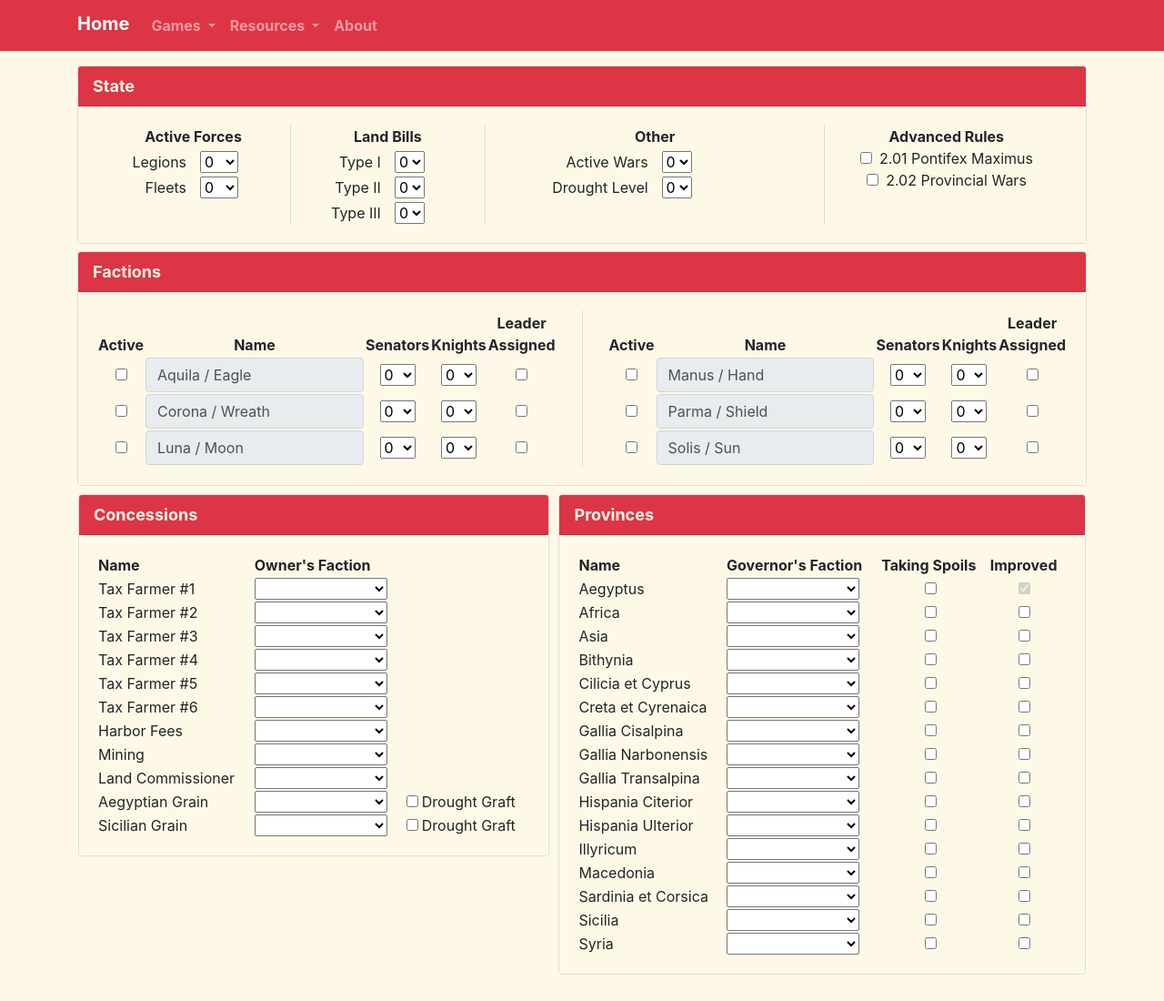
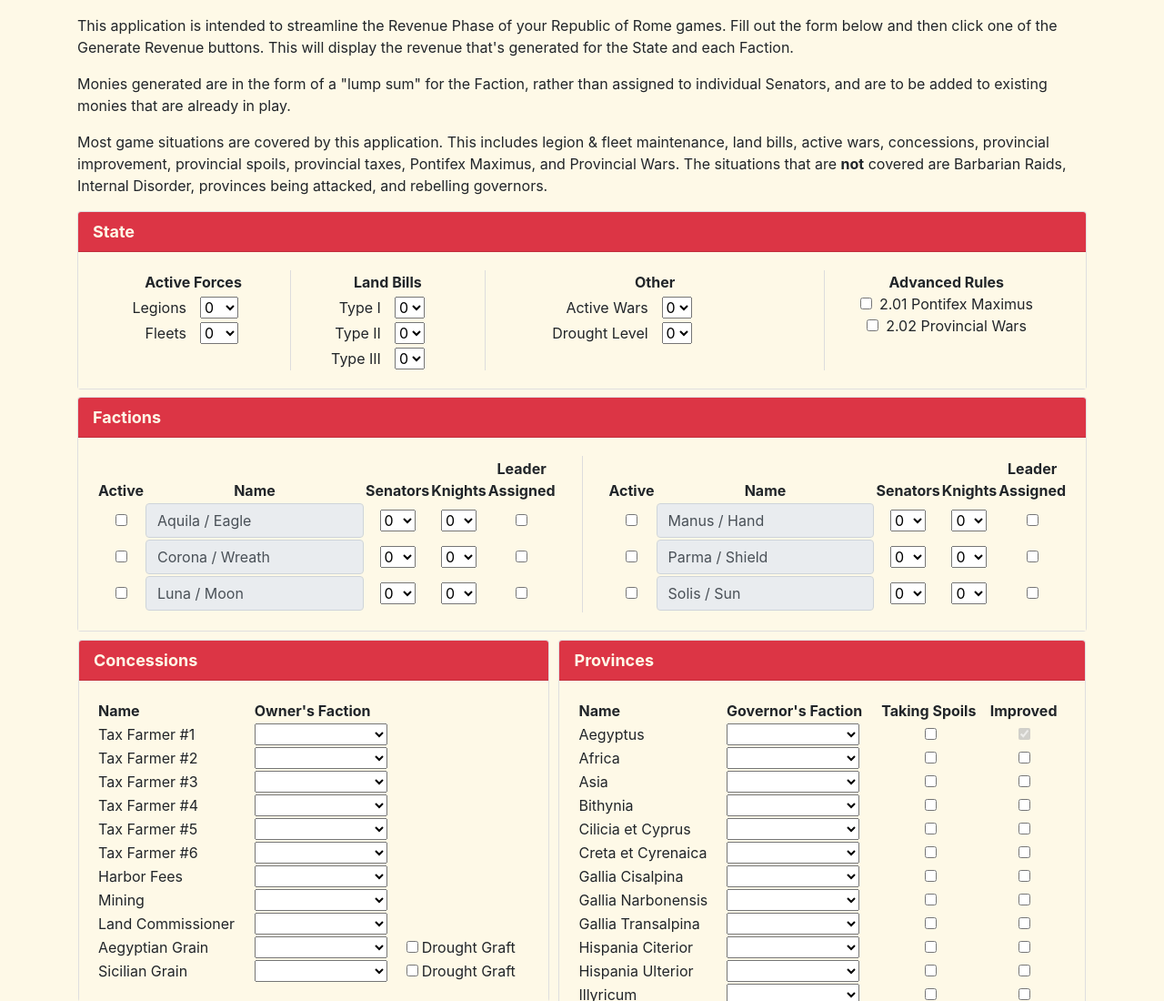
Before and after one commit to tlscotarius/ror, a plain HTML site: page revgen.html in a window 1280 px wide. Shown: the top 1100 px of the page at 91% size. Drawn offline with nearby package versions, Linux system fonts and the light colour scheme.

Commit message:
Add files via upload

```diff
--- a/revgen.html
+++ b/revgen.html
@@ -20,6 +20,7 @@
 <body class="bg-yellow">
 
     <!-- Navigation Bar -->
+<!--
     <nav class="navbar navbar-expand-sm navbar-dark sticky-top bg-danger ">
 		<div class="container">
             <a class="navbar-brand font-weight-bold pt-0" href="index.html">Home</a>
@@ -58,10 +59,26 @@
             </div>
 		</div>
     </nav>
+-->
 
 <div class="container mt-3">
 
 	<form id="revgenform">
+		<p>
+			This application is intended to streamline the Revenue Phase of your Republic of Rome games.
+			Fill out the form below and then click one of the Generate Revenue buttons.  This will display
+			the revenue that's generated for the State and each Faction.
+		</p>
+		<p>
+			Monies generated are in the form of a "lump sum" for the Faction, rather than assigned to individual
+			Senators, and are to be added to existing monies that are already in play.
+		</p>
+		<p>
+			Most game situations are covered by this application.  This includes legion & fleet maintenance,
+			land bills, active wars, concessions, provincial improvement, provincial spoils, provincial taxes,
+			Pontifex Maximus, and Provincial Wars.  The situations that are <strong>not</strong> covered are
+			Barbarian Raids, Internal Disorder, provinces being attacked, and rebelling governors.
+		</p>
 
 		<div class="card mb-2">
 			<div class="card-header font-weight-bold display-6 bg-red">State</div>
```
